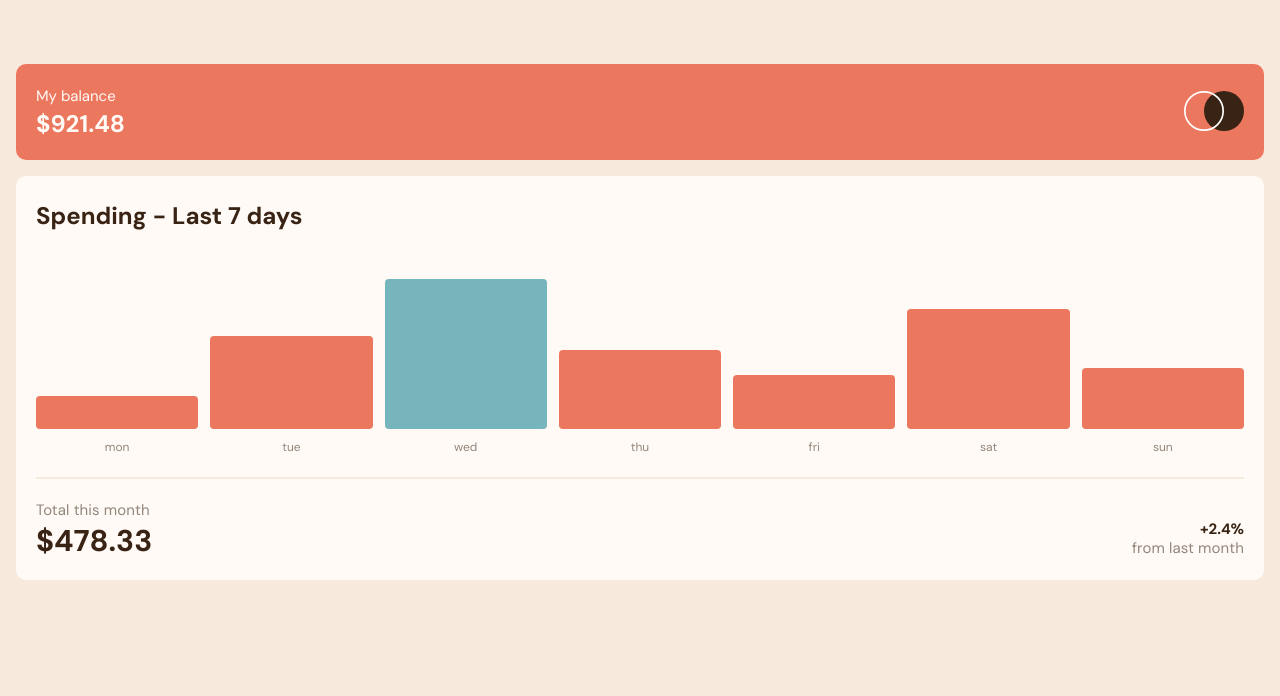
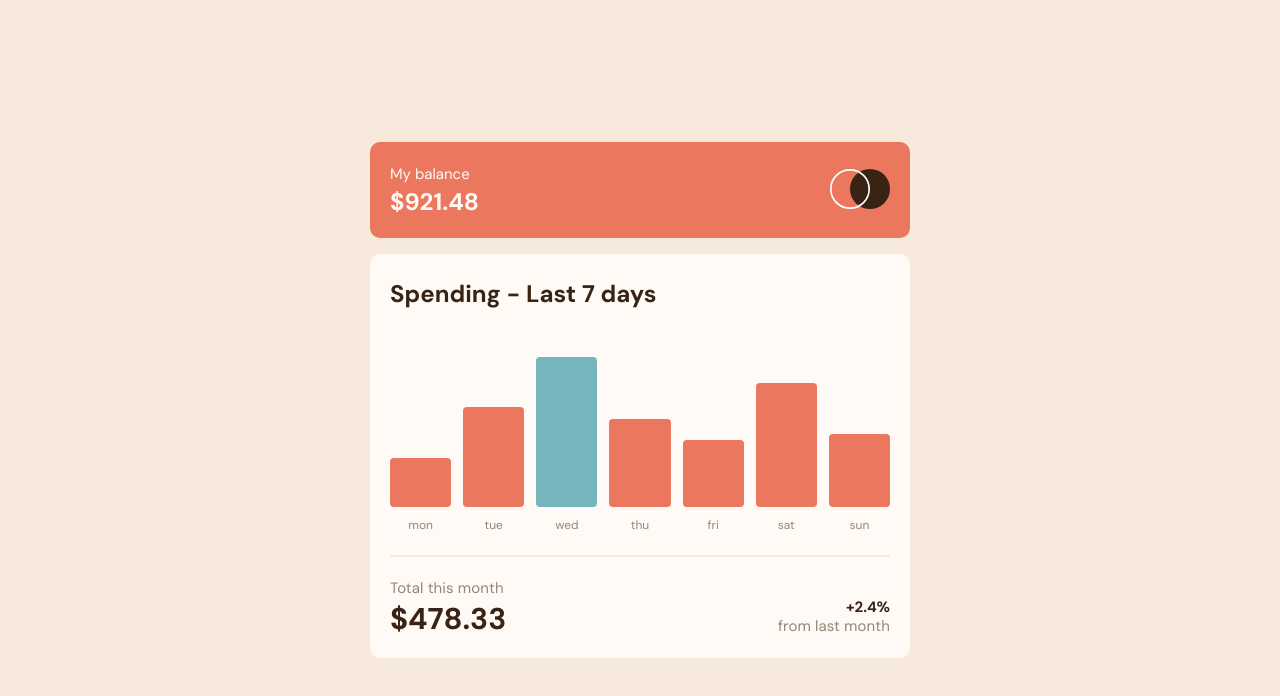
Before and after one commit to john-mirage/fm-expenses-chart-component, a website built with Vite: page index.html in a window 1280 px wide. Built offline with nearby package versions, Linux system fonts and the light colour scheme.

Commit message:
ref: simplify and clean bars logic

```diff
--- a/index.html
+++ b/index.html
@@ -12,6 +12,7 @@
   </head>
 
   <body class="page">
+    <main class="page__container">
 
       <!-- Header -->
       <header class="header">
@@ -30,9 +31,8 @@
       </header>
 
       <!-- Chart -->
-    <main class="chart">
-      <h1 class="chart__title">Spending - Last 7 days</h1>
-      <div class="chart__bars" id="chat-bars"></div>
+      <div class="chart">
+        <h1 class="chart__title" id="chart-title">Spending - Last 7 days</h1>
         <div class="chart__divider"></div>
         <div class="chart__row">
           <div class="chart__row-section chart__row-section--top">
@@ -44,12 +44,18 @@
             <p class="chart__update chart__update--description">from last month</p>
           </div>
         </div>
+      </div>
+
     </main>
 
     <!-- Template | bar -->
-    <template id="template-chart-bar">
-      <div class="track"></div>
-      <p class="day"></p>
+    <template id="template-bar">
+      <div class="bar">
+        <div class="bar__track">
+          <div class="bar__progress"></div>
+        </div>
+        <p class="bar__day"></p>
+      </div>
     </template>
 
     <script type="module" src="/src/main.ts"></script>
--- /dev/null
+++ b/src/assets/styles/bar.css
@@ -0,0 +1,40 @@
+.bar {
+    display: flex;
+    flex-direction: column;
+    align-items: center;
+    height: 100%;
+}
+
+.bar__track {
+    flex: 1 1 0;
+    display: flex;
+    width: 100%;
+}
+
+.bar__progress {
+    width: 100%;
+    height: 0;
+    margin-top: auto;
+    border-radius: 0.4rem;
+}
+
+.bar--red .bar__progress {
+    background-color: var(--color-soft-red);
+}
+
+.bar--cyan .bar__progress {
+    background-color: var(--color-cyan);
+}
+
+.bar__day {
+    box-sizing: border-box;
+    flex: 0 0 auto;
+    padding-top: 1.2rem;
+    margin-top: 0;
+    margin-bottom: 0;
+    line-height: 1;
+    font-family: var(--font);
+    font-size: 1.2rem;
+    font-weight: 400;
+    color: var(--color-medium-brown);
+}
--- a/src/assets/styles/chart.css
+++ b/src/assets/styles/chart.css
@@ -18,9 +18,7 @@
 }
 
 .chart__bars {
-    display: flex;
-    flex-direction: row;
-    align-items: flex-end;
+    display: grid;
     gap: 1.2rem;
     width: 100%;
     height: 17.4rem;
--- a/src/assets/styles/page.css
+++ b/src/assets/styles/page.css
@@ -1,5 +1,30 @@
 .page {
-    background-color: var(--color-cream);
+    box-sizing: border-box;
+    display: flex;
+    width: 100%;
+    min-height: 100vh;
     margin: 0;
     padding: 6.4rem 1.6rem;
+    background-color: var(--color-cream);
 }
+
+.page__container {
+    box-sizing: border-box;
+    width: 100%;
+    height: auto;
+    margin: auto;
+}
+
+@media screen and (min-width: 375px) {
+    .page__container {
+        max-width: 34.3rem;
+        margin-left: auto;
+        margin-right: auto;
+    }
+}
+
+@media screen and (min-width: 572px) {
+    .page__container {
+        max-width: 54rem;
+    }
+}
--- a/src/components/chart-bar.ts
+++ /dev/null
@@ -1,56 +0,0 @@
-class ChartBar extends HTMLElement {
-  constructor() {
-    super();
-    this.attachShadow({mode: "open"});
-  }
-
-  connectedCallback() {
-    const template = document.getElementById("template-chart-bar") as HTMLTemplateElement;
-    const fragment = template.content.cloneNode(true) as DocumentFragment;
-    const trackElement = fragment.querySelector(".track");
-    const dayElement = fragment.querySelector(".day");
-    const day = this.getAttribute("day");
-    const amount = this.getAttribute("amount");
-    const height = this.getAttribute("height");
-    const isMax = this.getAttribute("max") === "true";
-    if (isMax) trackElement.classList.add("max");
-    dayElement.textContent = day;
-    this.shadowRoot.innerHTML = `
-      <style>
-      :host {
-        flex: 1 1 0;
-        display: flex;
-        flex-direction: column;
-        justify-content: flex-end;
-        align-items: center;
-        height: 100%;
-      }
-      .track {
-        flex: 0 0 auto;
-        width: 100%;
-        height: calc(${height} - 2.4rem);
-        background-color: var(--color-soft-red);
-        border-radius: 0.4rem;
-      }
-      .max {
-        background-color: var(--color-cyan);
-      }
-      .day {
-        box-sizing: border-box;
-        flex: 0 0 auto;
-        padding-top: 1.2rem;
-        margin-top: 0;
-        margin-bottom: 0;
-        line-height: 1;
-        font-family: var(--font);
-        font-size: 1.2rem;
-        font-weight: 400;
-        color: var(--color-medium-brown);
-      }
-      </style>
-    `;
-    this.shadowRoot.appendChild(fragment);
-  }
-}
-
-export default ChartBar;
--- a/src/main.css
+++ b/src/main.css
@@ -1,6 +1,7 @@
 @import "./assets/styles/page.css";
 @import "./assets/styles/header.css";
 @import "./assets/styles/chart.css";
+@import "./assets/styles/bar.css";
 
 :root {
     --color-soft-red: hsl(10, 79%, 65%);
--- a/src/main.ts
+++ b/src/main.ts
@@ -1,20 +1,54 @@
 import "./main.css";
 import bars from "@data/bars.json";
-import ChartBar from "@components/chart-bar";
 
-const chartBars = document.getElementById("chat-bars");
+interface Bar {
+  day: string;
+  amount: number;
+}
 
-customElements.define("chart-bar", ChartBar);
+interface ChartBarsProps {
+  bars: Bar[];
+}
 
-const barAmounts = bars.map((bar) => bar.amount);
-const barAmountMax = Math.max(...barAmounts);
+class ChartBars extends HTMLElement {
+  bars: Bar[] | false;
 
-bars.forEach((bar) => {
-  const percent = Math.round((bar.amount * 100) / barAmountMax);
-  const chartBar = document.createElement("chart-bar");
-  chartBar.setAttribute("day", bar.day);
-  chartBar.setAttribute("amount", bar.amount);
-  chartBar.setAttribute("height", `${String(percent)}%`);
-  if (bar.amount === barAmountMax) chartBar.setAttribute("max", "true");
-  chartBars.appendChild(chartBar);
-});
+  constructor() {
+    super();
+    this.bars = false;
+  }
+
+  createBar(bar, maxAmount) {
+    const height = String(Math.round((bar.amount * 100) / maxAmount));
+    const template = document.getElementById("template-bar") as HTMLTemplateElement;
+    const fragment = template.content.cloneNode(true) as DocumentFragment;
+    const chartBar = fragment.querySelector(".bar") as HTMLDivElement;
+    const chartBarProgress = fragment.querySelector(".bar__progress") as HTMLDivElement;
+    const chartBarDay = fragment.querySelector(".bar__day") as HTMLParagraphElement;
+    chartBarDay.textContent = bar.day;
+    chartBar.classList.add(bar.amount === maxAmount ? "bar--cyan" : "bar--red");
+    chartBarProgress.style.height = `${height}%`;
+    this.appendChild(chartBar);
+  }
+
+  connectedCallback() {
+    if (this.bars) {
+      const barAmounts = this.bars.map((bar) => bar.amount);
+      const maxAmount = Math.max(...barAmounts);
+      const gridItems = String(this.bars.length);
+      this.style.gridTemplateColumns = `repeat(${gridItems}, 1fr)`;
+      this.bars.forEach((bar) => this.createBar(bar, maxAmount));
+      this.classList.add("chart__bars");
+    } else {
+      console.warn("The chart bars web components has no bars");
+    }
+  }
+}
+
+customElements.define("chart-bars", ChartBars);
+
+const chartTitle = document.getElementById("chart-title") as HTMLHeadingElement;
+const chartBars = document.createElement("chart-bars") as HTMLElement & ChartBarsProps;
+
+chartBars.bars = bars;
+chartTitle.after(chartBars);
```
Also changed, not shown: src/components/chart-bar-list.ts (deleted, +0 -15 lines). Lines whose indentation alone changed are shown as unchanged.
